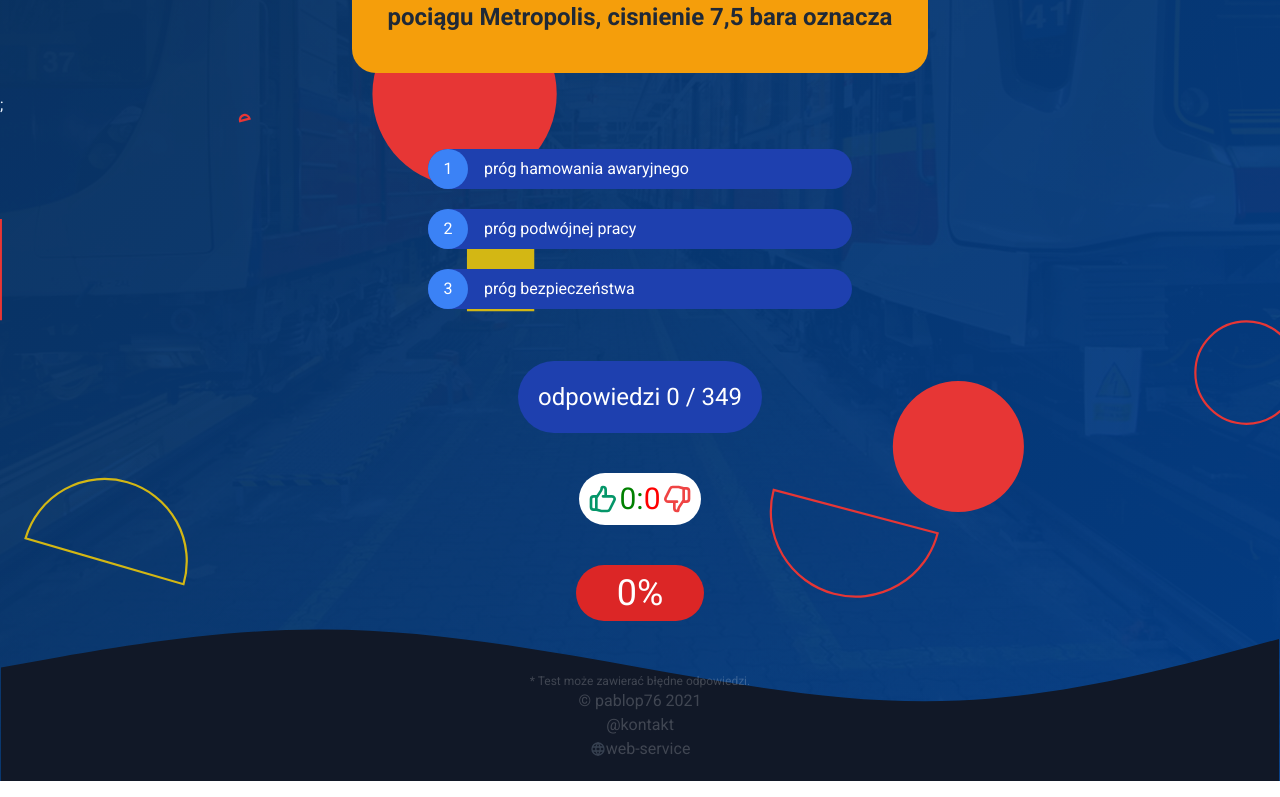
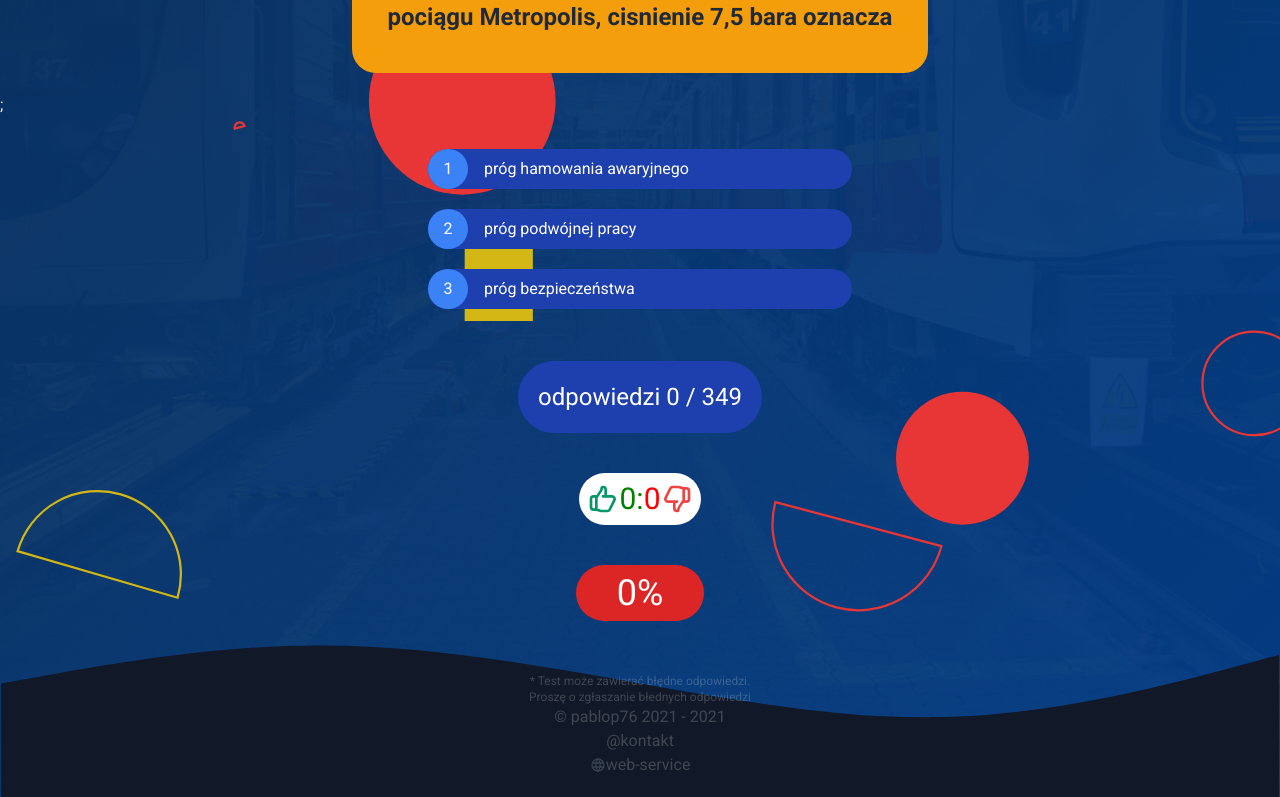
Before and after one commit to pablop76/metro-test, a React (Create React App) app: page / in a window 1280 px wide. Shown: the part 461-1258 px from the top of the page. Built offline with nearby package versions, Linux system fonts and the light colour scheme.

Commit message:
Dodanie katualny rok w stopce

```diff
--- a/src/components/footer/Footer.js
+++ b/src/components/footer/Footer.js
@@ -1,8 +1,9 @@
 const Footer = () => {
+    const data = new Date();
     return (
         <footer className="text-center text-white mt-8 text-opacity-20" >
-            <p className="block text-xs">* Test może zawierać błędne odpowiedzi.</p>
-            <p className="block"> &copy; pablop76 2021 <a href="mailto:pawelpoltoraczyk@gmail.com" className="block">@kontakt</a></p>
+            <p className="block text-xs">* Test może zawierać błędne odpowiedzi.</p><p className="block text-xs">Proszę o zgłaszanie błednych odpowiedzi</p>
+            <p className="block"> &copy; pablop76 2021 - {data.getFullYear()}<a href="mailto:pawelpoltoraczyk@gmail.com" className="block">@kontakt</a></p>
             <a href="https://web-service.com.pl/" target="_blank" rel="noreferrer"><svg className="inline-block mx-auto h-4 w-4 text-gray-700" width="24" height="24" viewBox="0 0 24 24" strokeWidth="2" stroke="currentColor" fill="none" strokeLinecap="round" strokeLinejoin="round">  <path stroke="none" d="M0 0h24v24H0z" />  <circle cx="12" cy="12" r="9" /><line x1="3.6" y1="9" x2="20.4" y2="9" /><line x1="3.6" y1="15" x2="20.4" y2="15" /><path d="M11.5 3a17 17 0 0 0 0 18" />  <path d="M12.5 3a17 17 0 0 1 0 18" /></svg>web-service</a>
         </footer>
     );
```
